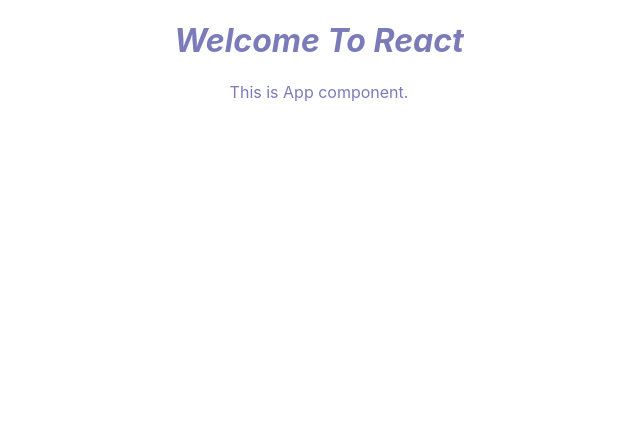
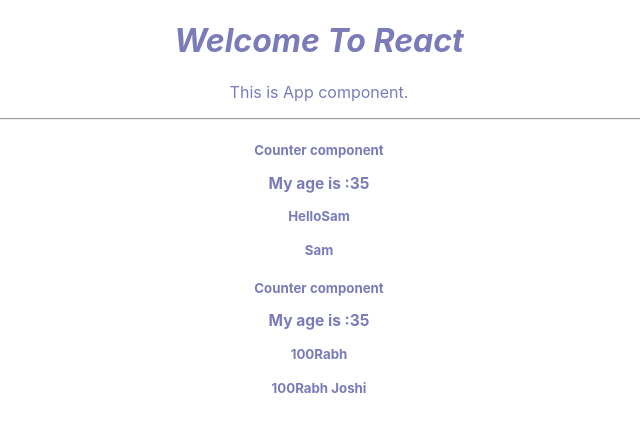
Before and after one commit to sjoshi704/reactpractice, a React (Create React App) app: page / in a window 1280 px wide. Shown: the top 432 px of the page, without its empty margins (321-961 px from the left). Built offline with nearby package versions, Linux system fonts and the light colour scheme.

Commit message:
new component added as counter component

```diff
--- a/src/App.js
+++ b/src/App.js
@@ -1,5 +1,6 @@
 import logo from './logo.svg';
 import './App.css';
+import { Counter } from './counter/counter';
 
 function App() {
   return (
@@ -20,6 +21,12 @@
       </header> */}
       <h1 className='heading'><i> Welcome To React</i> </h1>
       <p> This is App component.</p>
+      <hr></hr>
+
+     <h5><Counter name="Sam" greetings="Hello"></Counter> </h5>
+
+     <h5><Counter name="100Rabh" surname="Joshi"></Counter> </h5>
+
     </div>
   );
 }
--- /dev/null
+++ b/src/counter/counter.js
@@ -0,0 +1,13 @@
+export function Counter(userDetails) {
+    console.log(userDetails);
+    let age = 35;
+
+    return <div>
+        <p> Counter component </p>
+        <h3> My age is :{age}</h3>
+        <p> {userDetails.greetings}{userDetails.name}</p>
+        <h4> {userDetails.name} {userDetails.surname}</h4>
+    </div>
+
+
+}
```
